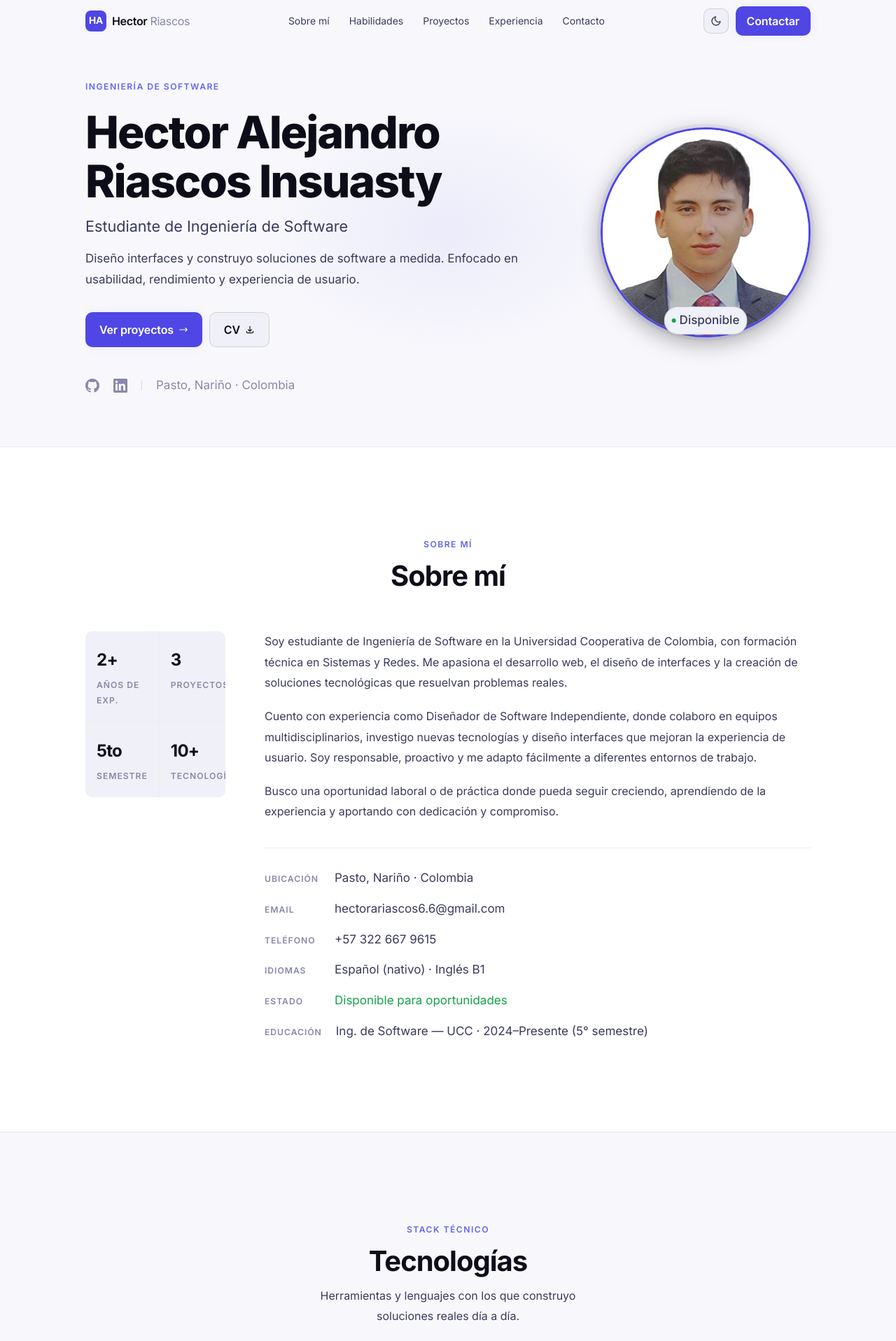
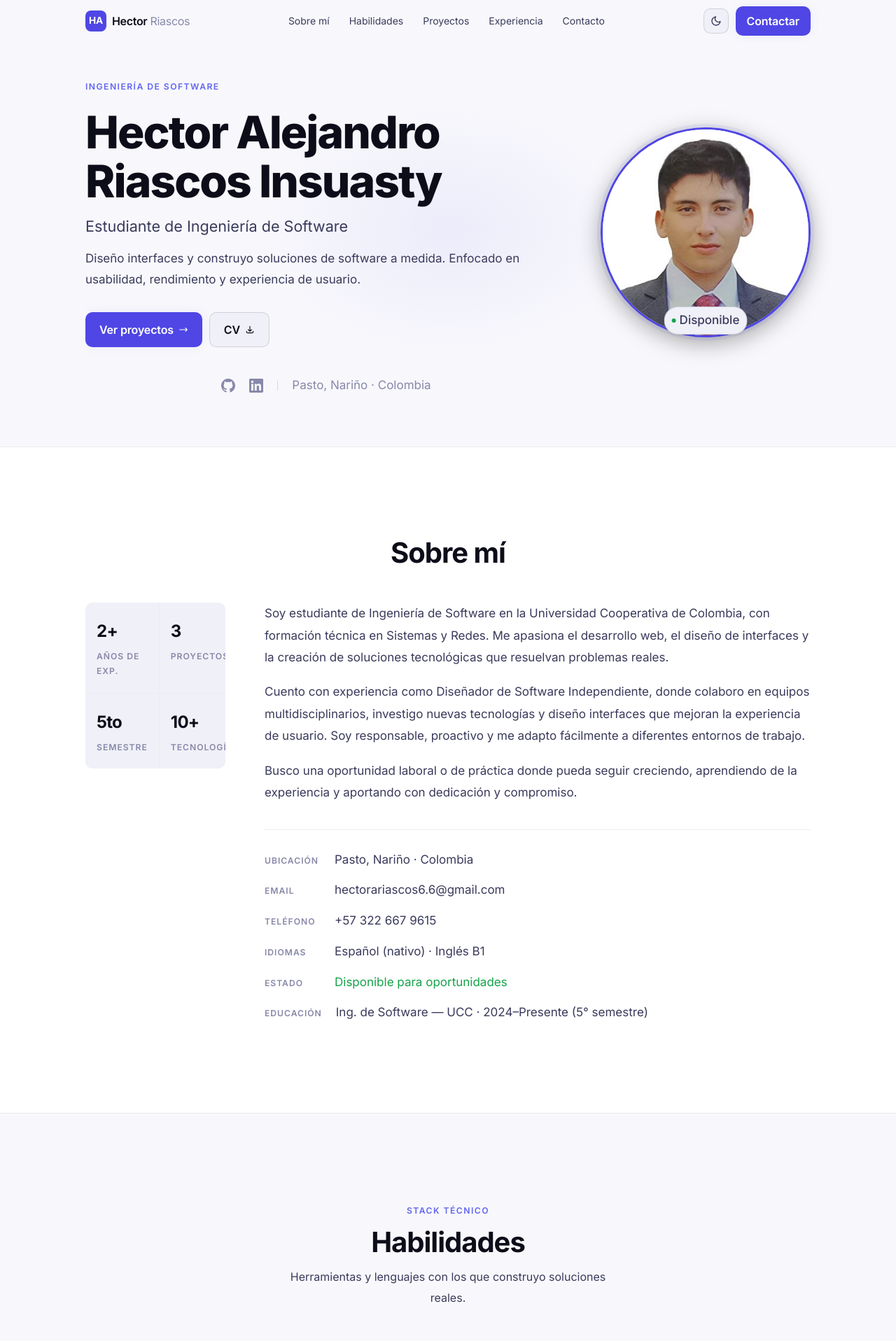
Before and after one commit to HectorARiascosI/Portafolio, a Next.js app: page / in a window 1280 px wide. Shown: the top 1916 px of the page at 70% size. Built offline with nearby package versions, Linux system fonts and the light colour scheme.

Commit message:
Elimina títulos redundantes, centra textos en móvil y mejora presentación general

```diff
--- a/app/globals.css
+++ b/app/globals.css
@@ -159,18 +159,28 @@ body {
 
 /* Título principal de sección */
 .t-heading {
-  font-size: clamp(1.75rem, 3.5vw, 2.5rem);
+  font-size: clamp(1.6rem, 5vw, 2.5rem);
   font-weight: 700;
   letter-spacing: -0.025em;
   line-height: 1.15;
   color: var(--text-1);
+  text-align: center;
 }
 
-/* Párrafo — hereda 17px del body */
+/* Párrafo estándar */
 .t-body {
   font-size: 1rem;
   line-height: 1.85;
   color: var(--text-2);
+  text-align: center;
+}
+
+/* En desktop el t-body dentro de grids va a la izquierda */
+@media (min-width: 768px) {
+  .grid-about .t-body,
+  .grid-contact .t-body {
+    text-align: left;
+  }
 }
 
 /* Etiqueta de sección encima del título */
@@ -244,12 +254,15 @@ body {
 }
 .btn-ghost:hover { background: var(--border-2); }
 
-  /* ── Hero CTAs — full width on mobile, auto on ≥640px ── */
-.hero-ctas { display: flex; flex-direction: column; gap: 0.625rem; margin-bottom: 2.5rem; }
+/* ── Hero CTAs — full width on mobile, auto on ≥640px ── */
+.hero-ctas { display: flex; flex-direction: column; gap: 0.625rem; margin-bottom: 2.5rem; justify-content: center; }
 .hero-ctas .btn { justify-content: center; width: 100%; }
 @media (min-width: 640px) {
-  .hero-ctas { flex-direction: row; flex-wrap: wrap; }
+  .hero-ctas { flex-direction: row; flex-wrap: wrap; justify-content: flex-start; }
   .hero-ctas .btn { width: auto; }
+}
+@media (min-width: 1024px) {
+  .hero-ctas { justify-content: flex-start; }
 }
 
 /* Tags */
@@ -423,7 +436,10 @@ body {
 .hero-photo-mobile  { display: block; }
 .hero-photo-desktop { display: none; }
 
+/* Hero texto: centrado en móvil, izquierda en desktop */
+.hero-text { text-align: center; }
 @media (min-width: 1024px) {
+  .hero-text { text-align: left; }
   .hero-photo-mobile  { display: none; }
   .hero-photo-desktop { display: flex; }
 }
--- a/components/sections/About.jsx
+++ b/components/sections/About.jsx
@@ -28,8 +28,7 @@ export default function About({ profile = {} }) {
       className="section-pad">
       <div className="container-custom" ref={ref}>
 
-        <div className={`reveal ${visible ? 'visible' : ''}`} style={{ marginBottom: '3.5rem', textAlign: 'center' }}>
-          <p className="t-label" style={{ marginBottom: '0.75rem' }}>Sobre mí</p>
+        <div className={`reveal ${visible ? 'visible' : ''}`} style={{ marginBottom: '3rem', textAlign: 'center' }}>
           <h2 className="t-heading">Sobre mí</h2>
         </div>
 
@@ -53,7 +52,7 @@ export default function About({ profile = {} }) {
           <div className={`reveal ${visible ? 'visible' : ''} delay-2`}>
             <div style={{ display: 'flex', flexDirection: 'column', gap: '1.125rem', marginBottom: '2.25rem' }}>
               {paragraphs.map((p, i) => (
-                <p key={i} className="t-body">{p}</p>
+                <p key={i} style={{ lineHeight: 1.85, color: 'var(--text-2)', textAlign: 'left' }}>{p}</p>
               ))}
             </div>
 
--- a/components/sections/Certifications.jsx
+++ b/components/sections/Certifications.jsx
@@ -21,8 +21,7 @@ export default function Certifications({ certifications }) {
       className="section-pad">
       <div className="container-custom" ref={ref}>
 
-        <div className={`reveal ${visible ? 'visible' : ''}`} style={{ marginBottom: '3.5rem', textAlign: 'center' }}>
-          <p className="t-label" style={{ marginBottom: '0.75rem' }}>Logros y certificados</p>
+        <div className={`reveal ${visible ? 'visible' : ''}`} style={{ marginBottom: '3rem', textAlign: 'center' }}>
           <h2 className="t-heading">Certificaciones</h2>
         </div>
 
--- a/components/sections/Contact.jsx
+++ b/components/sections/Contact.jsx
@@ -67,11 +67,11 @@ export default function Contact({ contact = {}, profile = {} }) {
       className="section-pad">
       <div className="container-custom" ref={ref}>
 
-        <div className={`reveal ${visible ? 'visible' : ''}`} style={{ marginBottom: '3.5rem', textAlign: 'center' }}>
+        <div className={`reveal ${visible ? 'visible' : ''}`} style={{ marginBottom: '3rem', textAlign: 'center' }}>
           <p className="t-label" style={{ marginBottom: '0.75rem' }}>Contacto</p>
           <h2 className="t-heading">Hablemos</h2>
-          <p className="t-body" style={{ marginTop: '0.75rem', maxWidth: '420px', margin: '0.75rem auto 0' }}>
-            Disponible para prácticas, proyectos y colaboraciones. Te respondo en menos de 24 horas.
+          <p className="t-body" style={{ marginTop: '0.75rem', maxWidth: '480px', margin: '0.75rem auto 0' }}>
+            Disponible para prácticas, proyectos y colaboraciones. Respondo en menos de 24 horas.
           </p>
         </div>
 
--- a/components/sections/Experience.jsx
+++ b/components/sections/Experience.jsx
@@ -13,8 +13,8 @@ export default function Experience({ experience }) {
       className="section-pad">
       <div className="container-custom" ref={ref}>
 
-        <div className={`reveal ${visible ? 'visible' : ''}`} style={{ marginBottom: '3.5rem', textAlign: 'center' }}>
-          <p className="t-label" style={{ marginBottom: '0.75rem' }}>Trayectoria</p>
+        <div className={`reveal ${visible ? 'visible' : ''}`} style={{ marginBottom: '3rem', textAlign: 'center' }}>
+          <p className="t-label" style={{ marginBottom: '0.75rem' }}>Experiencia</p>
           <h2 className="t-heading">Trayectoria profesional</h2>
         </div>
 
--- a/components/sections/Hero.jsx
+++ b/components/sections/Hero.jsx
@@ -90,13 +90,12 @@ export default function Hero({ profile = {} }) {
 
         <div className="grid-hero">
           {/* Texto */}
-          <div style={{ width: '100%', minWidth: 0, overflow: 'hidden' }}>
+          <div className="hero-text" style={{ width: '100%', minWidth: 0, overflow: 'hidden' }}>
 
             <div className={cls('reveal', 'delay-1')} style={{ marginBottom: '1rem' }}>
               <span className="t-label">Ingeniería de Software</span>
             </div>
 
-            {/* Nombre — más grande y centrado en móvil */}
             <h1 className={cls('reveal', 'delay-2')} style={{
               fontSize: 'clamp(1.75rem, 8vw, 4rem)',
               fontWeight: 800, letterSpacing: '-0.03em', lineHeight: 1.1,
@@ -115,7 +114,6 @@ export default function Hero({ profile = {} }) {
             </p>
 
             <p className={cls('reveal', 'delay-3')} style={{
-              fontSize: '1.06rem',
               lineHeight: 1.75, color: 'var(--text-2)',
               marginBottom: '2rem',
               overflowWrap: 'break-word', wordBreak: 'break-word',
@@ -138,7 +136,7 @@ export default function Hero({ profile = {} }) {
               </a>
             </div>
 
-            <div className={cls('reveal', 'delay-5')} style={{ display: 'flex', alignItems: 'center', gap: '1.25rem', flexWrap: 'wrap' }}>
+            <div className={cls('reveal', 'delay-5')} style={{ display: 'flex', alignItems: 'center', gap: '1.25rem', flexWrap: 'wrap', justifyContent: 'center' }}>
               {social.github && (
                 <a href={social.github} target="_blank" rel="noopener noreferrer" aria-label="GitHub" className="icon-link">
                   <svg width="20" height="20" fill="currentColor" viewBox="0 0 24 24">
--- a/components/sections/Projects.jsx
+++ b/components/sections/Projects.jsx
@@ -14,14 +14,13 @@ export default function Projects({ projects = [] }) {
       className="section-pad">
       <div className="container-custom" ref={ref}>
 
-        <div className={`reveal ${visible ? 'visible' : ''}`}
-          style={{ textAlign: 'center', marginBottom: '3rem' }}>
+        <div className={`reveal ${visible ? 'visible' : ''}`} style={{ marginBottom: '3rem', textAlign: 'center' }}>
           <p className="t-label" style={{ marginBottom: '0.75rem' }}>Proyectos</p>
           <h2 className="t-heading">Proyectos destacados</h2>
-          <div style={{ marginTop: '1rem' }}>
-            <a href="https://github.com" target="_blank" rel="noopener noreferrer"
+          <div style={{ marginTop: '0.875rem' }}>
+            <a href="https://github.com/HectorARiascosI" target="_blank" rel="noopener noreferrer"
               className="link-dim" style={{ display: 'inline-flex', alignItems: 'center', gap: '5px' }}>
-              Ver mis repositorios en GitHub
+              Ver repositorios en GitHub
               <svg width="13" height="13" fill="none" stroke="currentColor" viewBox="0 0 24 24">
                 <path strokeLinecap="round" strokeLinejoin="round" strokeWidth={1.5} d="M17 8l4 4m0 0l-4 4m4-4H3"/>
               </svg>
--- a/components/sections/Skills.jsx
+++ b/components/sections/Skills.jsx
@@ -11,11 +11,11 @@ export default function Skills({ skills }) {
       className="section-pad">
       <div className="container-custom" ref={ref}>
 
-        <div className={`reveal ${visible ? 'visible' : ''}`} style={{ marginBottom: '3.5rem', textAlign: 'center' }}>
+        <div className={`reveal ${visible ? 'visible' : ''}`} style={{ marginBottom: '3rem', textAlign: 'center' }}>
           <p className="t-label" style={{ marginBottom: '0.75rem' }}>Stack técnico</p>
-          <h2 className="t-heading">Tecnologías</h2>
-          <p className="t-body" style={{ marginTop: '0.75rem', maxWidth: '420px', margin: '0.75rem auto 0' }}>
-            Herramientas y lenguajes con los que construyo soluciones reales día a día.
+          <h2 className="t-heading">Habilidades</h2>
+          <p className="t-body" style={{ marginTop: '0.75rem', maxWidth: '480px', margin: '0.75rem auto 0' }}>
+            Herramientas y lenguajes con los que construyo soluciones reales.
           </p>
         </div>
 
```
